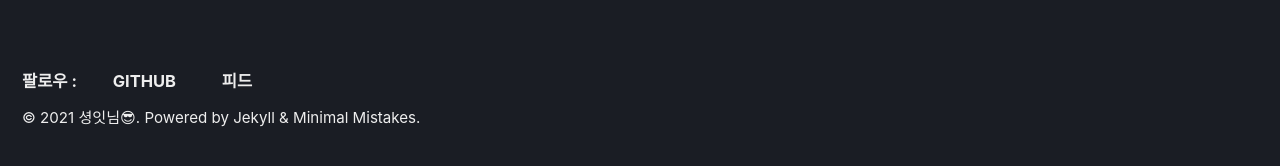
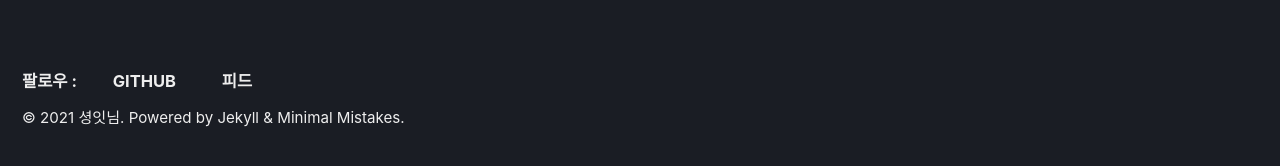
Before and after one commit to Shung-2/Shung-2.github.io, a Jekyll site: the page built from index.html, in a window 1280 px wide. Shown: the part 726-892 px from the top of the page. Built offline with Jekyll 4.4.1, drawn with Linux system fonts in a browser that asks for light colours; cached includes are drawn as plain includes; the list of posts is cut into pages by our own code.

Commit message:
footer 수정 4

```diff
--- a/_includes/footer.html
+++ b/_includes/footer.html
@@ -5,7 +5,8 @@
     </li>
     <li>
       <a href="https://github.com/Shung-2" rel="no follow noopener noreferrer">
-        <svg class="fab fa-fw fa-github" aria-hidden="true" focusable="false" data-prefix="fab" data-icon="github" role="img" xmlns="http//www.w3.org/2000/svg"
+        <svg class="svg-inline--fa fa-github fa-w-16 fa-fw" aria-hidden="true" focusable="false" data-prefix="fab" data-icon="github" role="img" xmlns="http://www.w3.org/2000/svg" viewBox="0 0 496 512" data-fa-i2svg>
+          <!-- <svg class="fab fa-fw fa-github" aria-hidden="true" focusable="false" data-prefix="fab" data-icon="github" role="img" xmlns="http//www.w3.org/2000/svg"
           <!-- <path fill="currentColor" d="M165.9 397.4c0 2-2.3 3.6-5.2 3.6-3.3.3-5.6-1.3-5.6-3.6 0-2 2.3-3.6 5.2-3.6 3-.3 5.6 1.3 5.6 3.6zm-31.1-4.5c-.7 2 1.3 4.3 4.3 4.9 2.6 1 5.6 0 6.2-2s-1.3-4.3-4.3-5.2c-2.6-.7-5.5.3-6.2 2.3zm44.2-1.7c-2.9.7-4.9 2.6-4.6 4.9.3 2 2.9 3.3 5.9 2.6 2.9-.7 4.9-2.6 4.6-4.6-.3-1.9-3-3.2-5.9-2.9zM244.8 8C106.1 8 0 113.3 0 252c0 110.9 69.8 205.8 169.5 239.2 12.8 2.3 17.3-5.6 17.3-12.1 0-6.2-.3-40.4-.3-61.4 0 0-70 15-84.7-29.8 0 0-11.4-29.1-27.8-36.6 0 0-22.9-15.7 1.6-15.4 0 0 24.9 2 38.6 25.8 21.9 38.6 58.6 27.5 72.9 20.9 2.3-16 8.8-27.1 16-33.7-55.9-6.2-112.3-14.3-112.3-110.5 0-27.5 7.6-41.3 23.6-58.9-2.6-6.5-11.1-33.3 2.6-67.9 20.9-6.5 69 27 69 27 20-5.6 41.5-8.5 62.8-8.5s42.8 2.9 62.8 8.5c0 0 48.1-33.6 69-27 13.7 34.7 5.2 61.4 2.6 67.9 16 17.7 25.8 31.5 25.8 58.9 0 96.5-58.9 104.2-114.8 110.5 9.2 7.9 17 22.9 17 46.4 0 33.7-.3 75.4-.3 83.6 0 6.5 4.6 14.4 17.3 12.1C428.2 457.8 496 362.9 496 252 496 113.3 383.5 8 244.8 8zM97.2 352.9c-1.3 1-1 3.3.7 5.2 1.6 1.6 3.9 2.3 5.2 1 1.3-1 1-3.3-.7-5.2-1.6-1.6-3.9-2.3-5.2-1zm-10.8-8.1c-.7 1.3.3 2.9 2.3 3.9 1.6 1 3.6.7 4.3-.7.7-1.3-.3-2.9-2.3-3.9-2-.6-3.6-.3-4.3.7zm32.4 35.6c-1.6 1.3-1 4.3 1.3 6.2 2.3 2.3 5.2 2.6 6.5 1 1.3-1.3.7-4.3-1.3-6.2-2.2-2.3-5.2-2.6-6.5-1zm-11.4-14.7c-1.6 1-1.6 3.6 0 5.9 1.6 2.3 4.3 3.3 5.6 2.3 1.6-1.3 1.6-3.9 0-6.2-1.4-2.3-4-3.3-5.6-2z"></path> -->
         </svg>
         GitHub
@@ -40,6 +41,6 @@
 </div> -->
 
 <div class="page__footer-copyright">
-  © 2021 셩잇님😎. Powered by
+  © 2021 셩잇님. Powered by
   <a href="https://jekyllrb.com" rel="nofollow">Jekyll</a> &amp;
   <a href="https://mademistakes.com/work/minimal-mistakes-jekyll-theme/" rel="nofollow">Minimal Mistakes</a>.</div>
```
